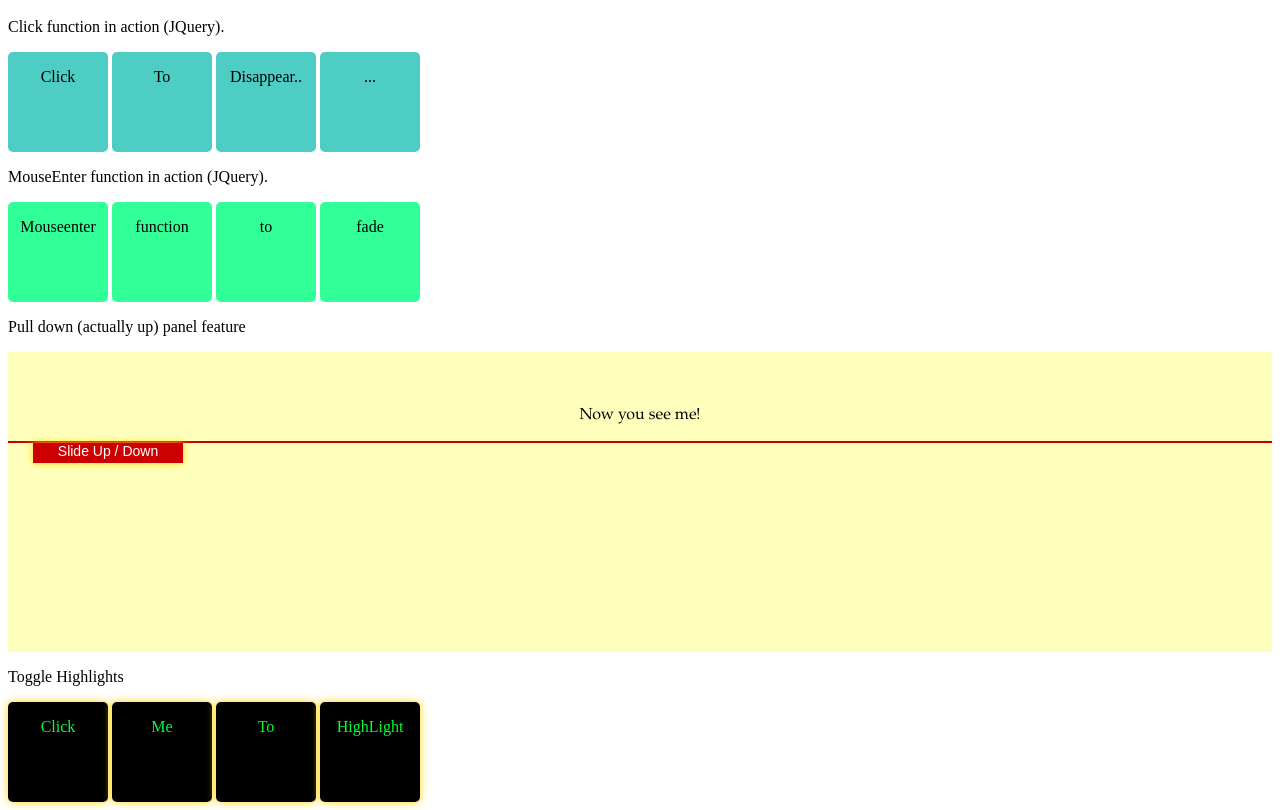
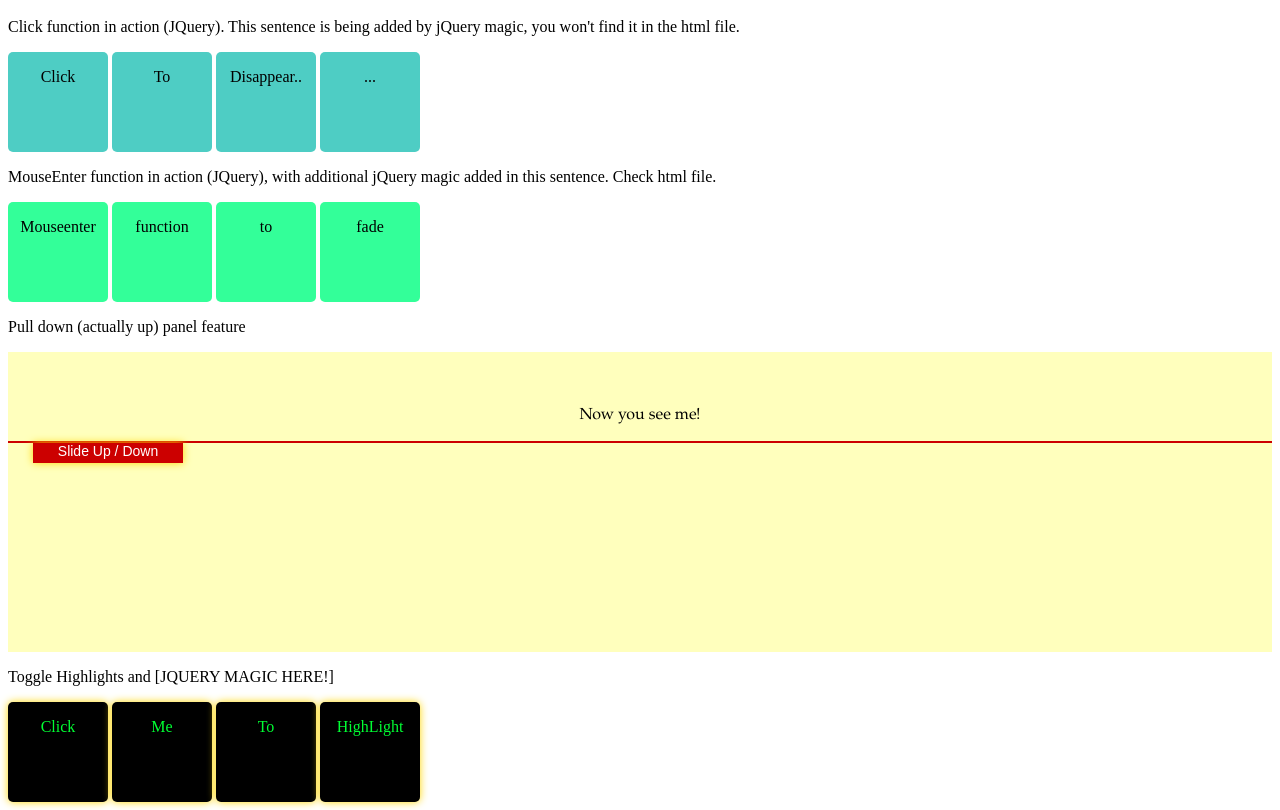
Before and after one commit to PaulApivat/project1, a plain HTML site: page index.html in a window 1280 px wide. Shown: the part 48-858 px from the top of the page. Drawn offline with nearby package versions, Linux system fonts and the light colour scheme.

Commit message:
jQuery addition
Change HTML elements

```diff
--- a/index.html
+++ b/index.html
@@ -12,7 +12,7 @@
 
 	<body>
 		<h1> Project 1: Playing with JQuery</h1>
-		<p> Click function in action (JQuery). </p>
+		<p class="magic"> Click function in action (JQuery). </p>
 
 		<div class="container">
 			<div class="box"><p>Click</p></div>
@@ -21,7 +21,7 @@
 			<div class="box"><p>...</p></div>
 		</div>
 
-		<p> MouseEnter function in action (JQuery). </p>
+		<p class="magic1"> MouseEnter function in action (JQuery). </p>
 		<div class="container1">
 			<div class="box1"><p>Mouseenter</p></div>
 			<div class="box1"><p>function</p></div>
@@ -42,7 +42,7 @@
 
 		<!-- two classes one element -->
 
-		<p> Toggle Highlights </P>
+		<p class="magic2"> Toggle Highlights </P>
 			<div class="container2">
 				<div class="box2 highlighted"><p>Click</p></div>
 				<div class="box2 highlighted"><p>Me</p></div>
--- a/project1.js
+++ b/project1.js
@@ -22,3 +22,15 @@ $(document).ready(function(){
 		$(this).toggleClass('highlighted');
 	});
 });
+
+$(document).ready(function(){
+	$('.magic').html("Click function in action (JQuery). This sentence is being added by jQuery magic, you won't find it in the html file.")
+});
+
+$(document).ready(function(){
+	$('.magic1').html("MouseEnter function in action (JQuery), with additional jQuery magic added in this sentence. Check html file.")
+});
+
+$(document).ready(function(){
+	$('.magic2').html("Toggle Highlights and [JQUERY MAGIC HERE!]");
+});
```
